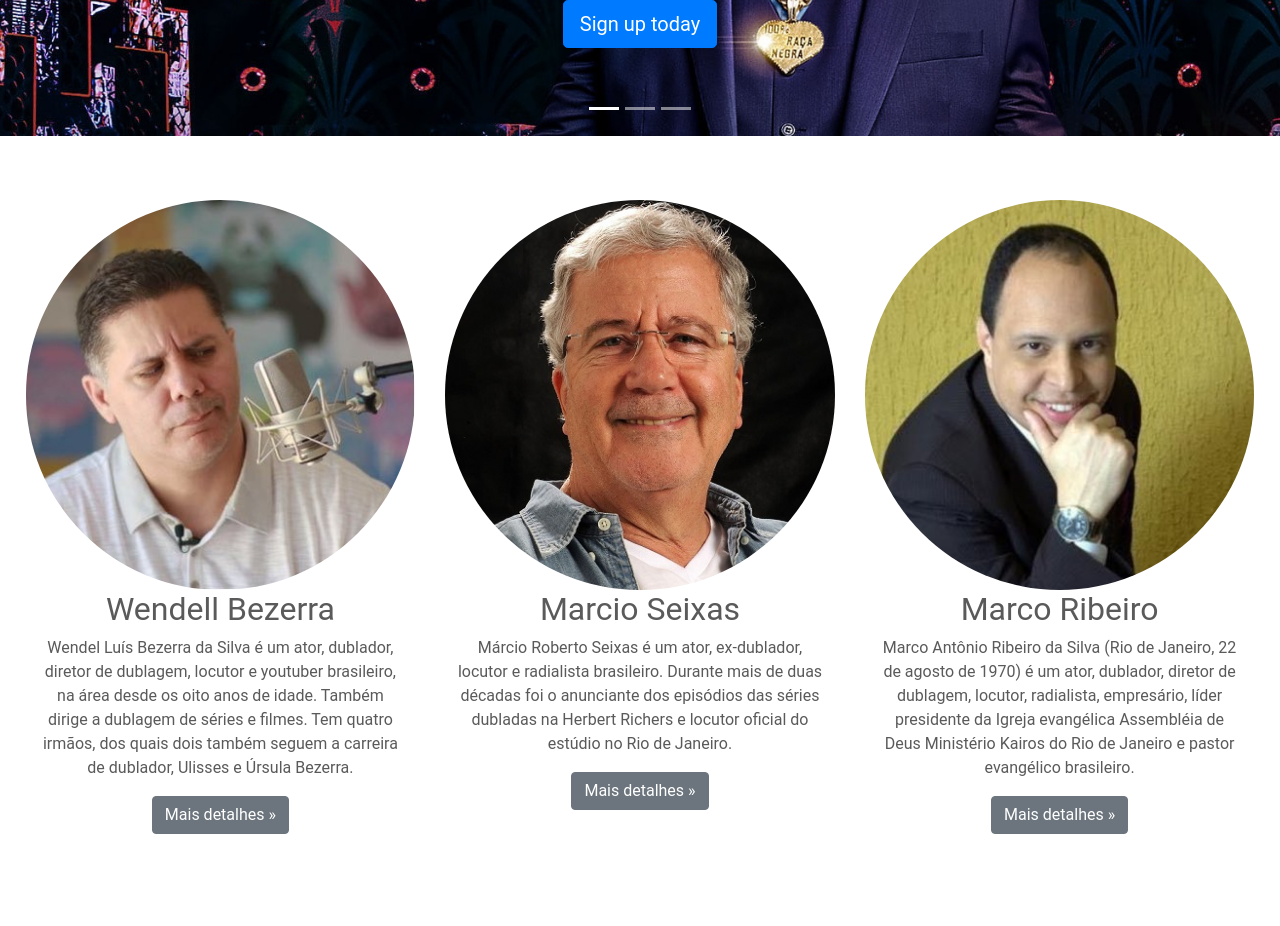
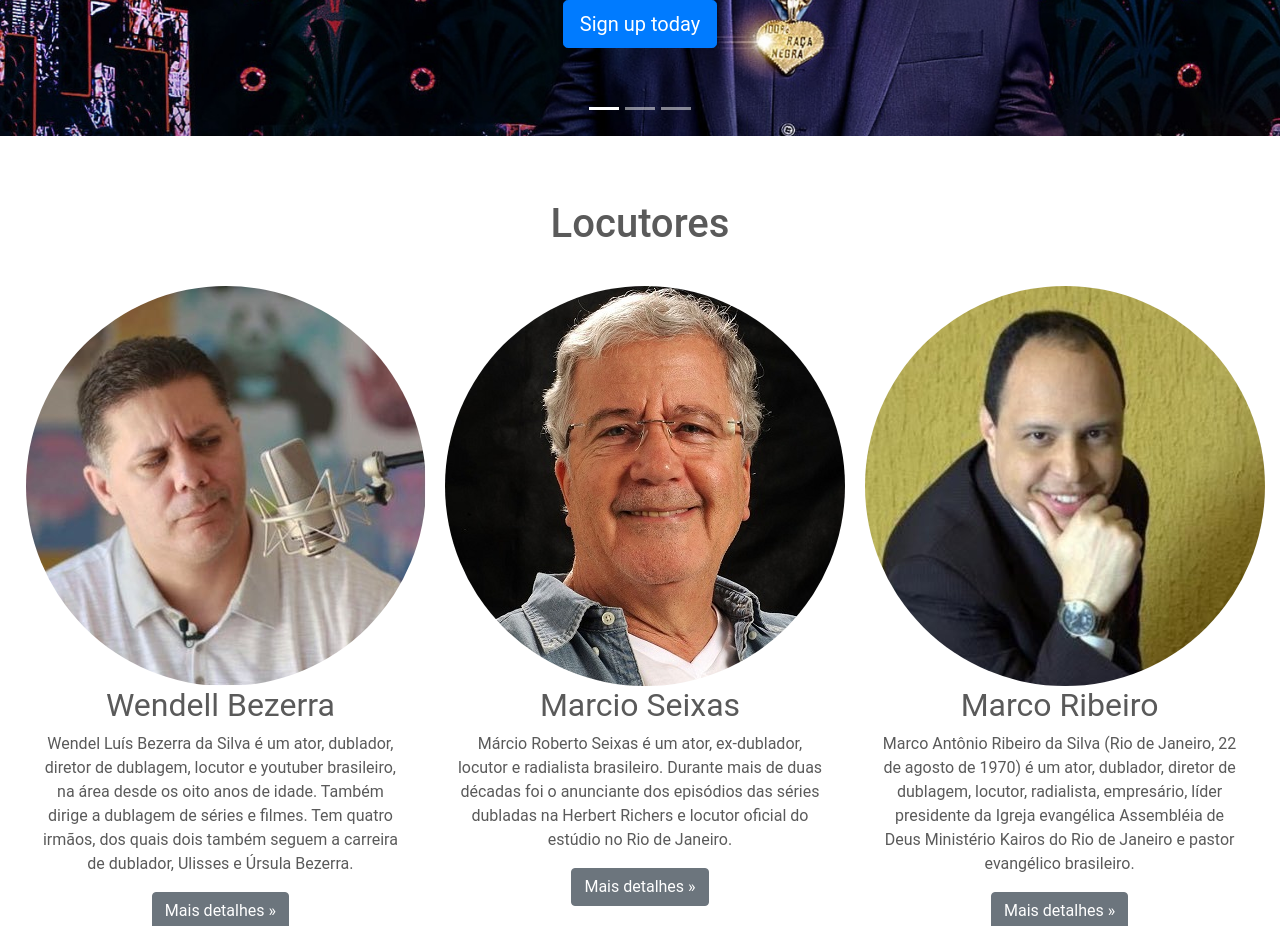
Before and after one commit to mateusalenc/radiojuazeiro, a PHP site: page / in a window 1280 px wide. Shown: the part 424-1350 px from the top of the page. Run offline with PHP 8.4, Linux system fonts and the light colour scheme; some libraries are stand-ins or nearby versions.

Commit message:
Reponsividade de locutores

```diff
--- a/css/style.css
+++ b/css/style.css
@@ -99,6 +99,9 @@ footer.container{
   user-select: none;
 }
 
+.h1{
+  padding-bottom: 30px;
+}
 
 /* RESPONSIVE CSS
 -------------------------------------------------- */
@@ -122,10 +125,10 @@ footer.container{
     margin-top: 7rem;
   }
 
-
 }
 @media screen and (max-width: 960px){
   .row .img img {
     width: 300px;
   }
+
 }
--- a/index.php
+++ b/index.php
@@ -99,23 +99,23 @@
 	  		================================================== -->
 
 	  		<div class="container marketing">
-
+	  			<div class="h1 text-center">Locutores</div>
 	  			<!-- Three columns of text below the carousel -->
 	  			<div class="row locutores">
 	  				<div class="col-lg-4 img" id="locutores">
-	  					<img class="d-block w-100 bd-placeholder-img rounded-circle" src="images/wendell.jpg" alt="Wendell Bezerra">
+	  					<img class="d-block bd-placeholder-img rounded-circle mx-auto" src="images/wendell.jpg" alt="Wendell Bezerra">
 	  					<h2>Wendell Bezerra</h2>
 	  					<p>Wendel Luís Bezerra da Silva é um ator, dublador, diretor de dublagem, locutor e youtuber brasileiro, na área desde os oito anos de idade. Também dirige a dublagem de séries e filmes. Tem quatro irmãos, dos quais dois também seguem a carreira de dublador, Ulisses e Úrsula Bezerra.</p>
 	  					<p><a class="btn btn-secondary" href="#" role="button">Mais detalhes &raquo;</a></p>
 	  				</div><!-- /.col-lg-4 -->
 	  				<div class="col-lg-4 img">
-	  					<img class="d-block w-100 bd-placeholder-img rounded-circle" src="images/marcio.jpg" style="border-radius: 200px;" alt="Marcio Seixas">
+	  					<img class="d-block bd-placeholder-img rounded-circle mx-auto" src="images/marcio.jpg" style="border-radius: 200px;" alt="Marcio Seixas">
 	  					<h2>Marcio Seixas</h2>
 	  					<p>Márcio Roberto Seixas é um ator, ex-dublador, locutor e radialista brasileiro. Durante mais de duas décadas foi o anunciante dos episódios das séries dubladas na Herbert Richers e locutor oficial do estúdio no Rio de Janeiro.</p>
 	  					<p><a class="btn btn-secondary" href="#" role="button">Mais detalhes &raquo;</a></p>
 	  				</div><!-- /.col-lg-4 -->
 	  				<div class="col-lg-4 img">
-	  					<img class="d-block w-100 bd-placeholder-img rounded-circle" src="images/marco.jpg" style="border-radius: 200px;" alt="Marco Ribeiro">
+	  					<img class="d-block bd-placeholder-img rounded-circle mx-auto" src="images/marco.jpg" style="border-radius: 200px;" alt="Marco Ribeiro">
 	  					<h2>Marco Ribeiro</h2>
 	  					<p>Marco Antônio Ribeiro da Silva (Rio de Janeiro, 22 de agosto de 1970) é um ator, dublador, diretor de dublagem, locutor, radialista, empresário, líder presidente da Igreja evangélica Assembléia de Deus Ministério Kairos do Rio de Janeiro e pastor evangélico brasileiro.</p>
 	  					<p><a class="btn btn-secondary" href="#" role="button">Mais detalhes &raquo;</a></p>
```
